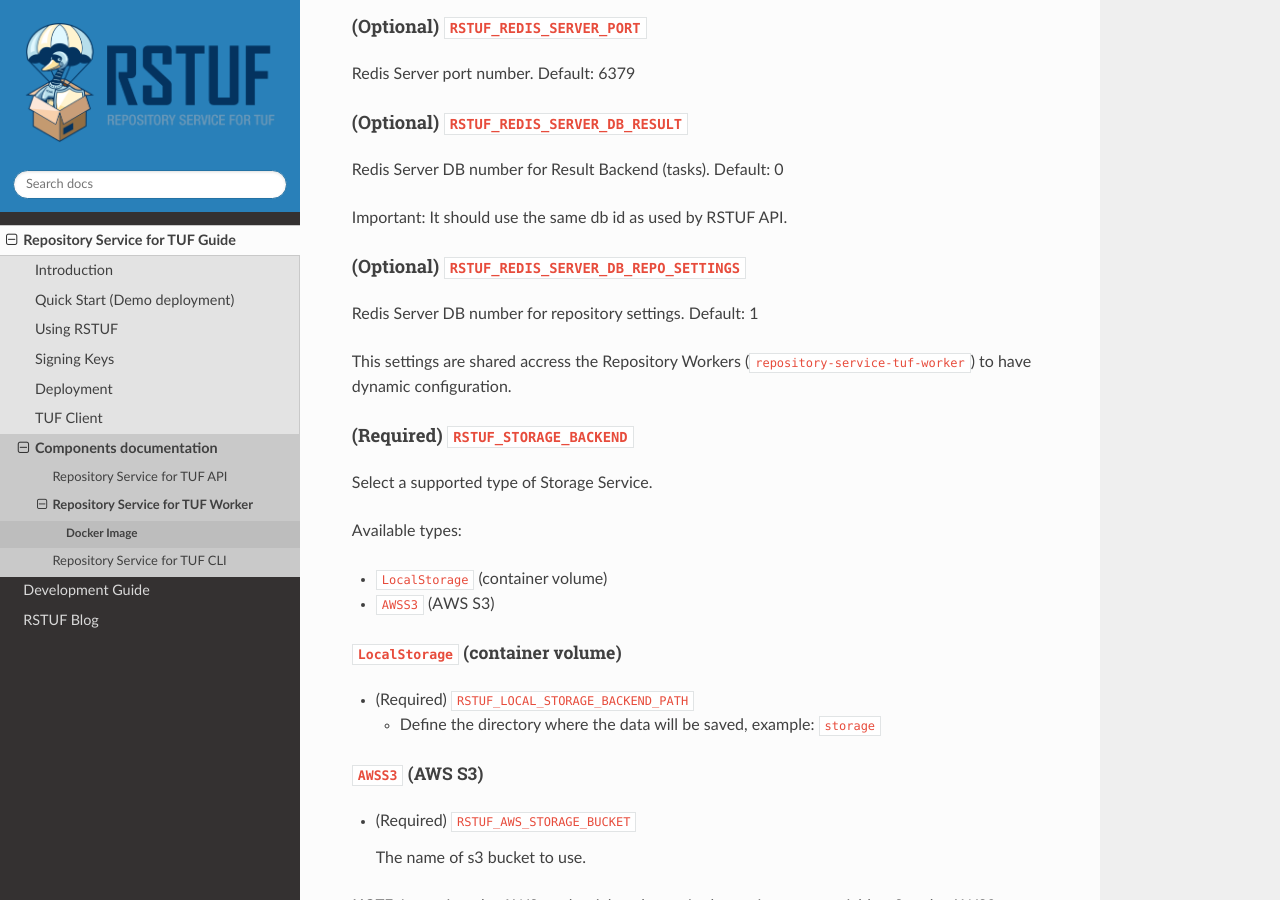
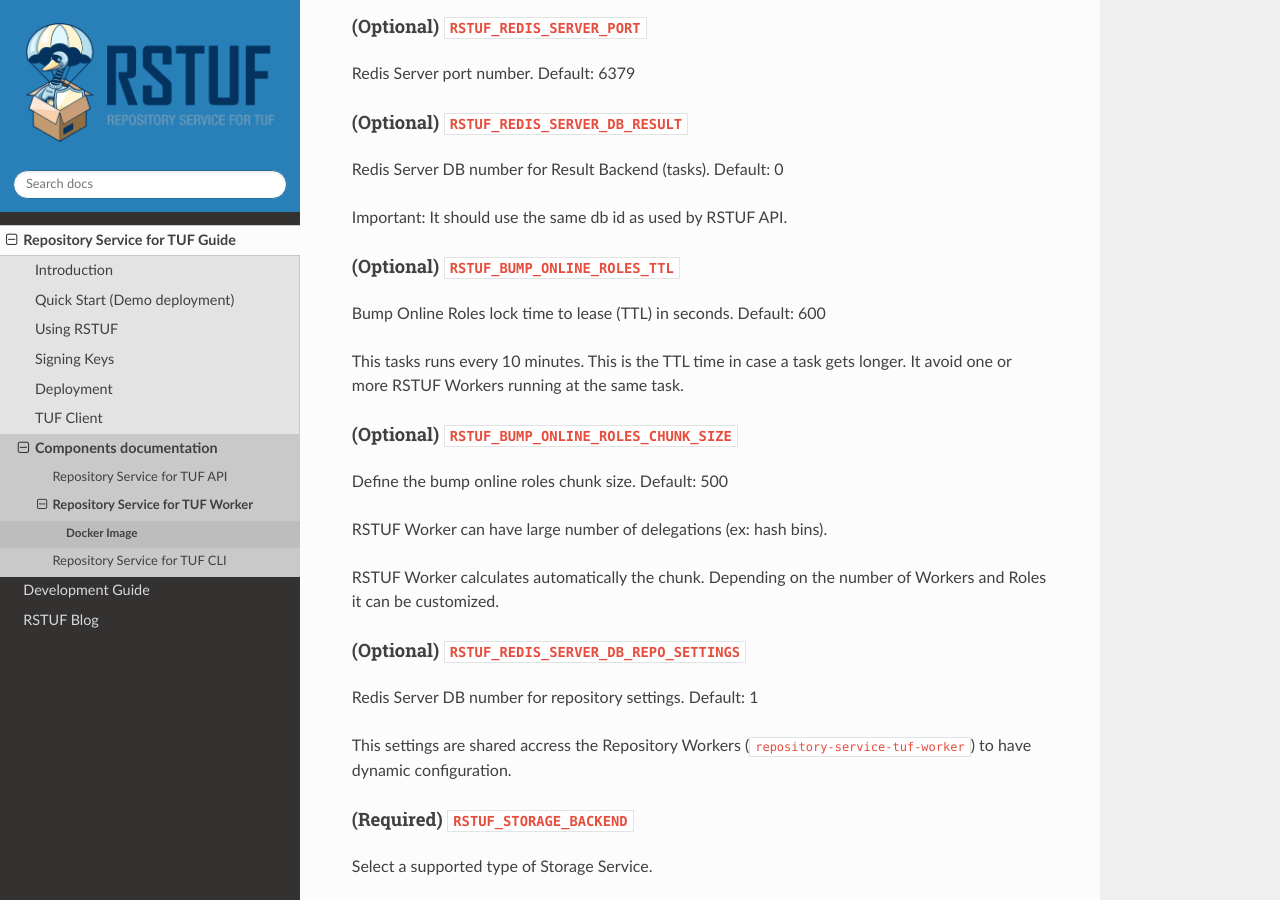
Before and after one commit to repository-service-tuf/repository-service-tuf, a Sphinx documentation site: the page built from docs/source/guide/repository-service-tuf-worker/Docker_README.md, in a window 1280 px wide and 900 px high, scrolled down 2418 px. Built offline with Sphinx 7.4.7 and the Read the Docs theme 3.1.0, drawn with Linux system fonts in a browser that asks for light colours; some of the changed text lies outside the part shown.

Commit message:
umbrella updates: submodules, docs, remove requirements (#864)
* docs: add RSTUF blog and audit announcement (#861)

* docs: add RSTUF blog and audit announcement

Signed-off-by: Kairo Araujo <kairo@dearaujo.nl>

* update roadmap

- https://github.com/repository-service-tuf/repository-service-tuf-cli/pull/805
- https://github.com/repository-service-tuf/repository-service-tuf-cli/pull/696

Signed-off-by: Kairo Araujo <kairo@dearaujo.nl>

---------

Signed-off-by: Kairo Araujo <kairo@dearaujo.nl>

* update submodules

Signed-off-by: Kairo Araujo <kairo@dearaujo.nl>

* docs: update from submodules

Signed-off-by: Kairo Araujo <kairo@dearaujo.nl>

* build: remove requirements and update deps

Signed-off-by: Kairo Araujo <kairo@dearaujo.nl>

* build: remove requirements and update deps

Signed-off-by: Kairo Araujo <kairo@dearaujo.nl>

---------

Signed-off-by: Kairo Araujo <kairo@dearaujo.nl>

```diff
--- a/docker-compose.yml
+++ b/docker-compose.yml
@@ -1,5 +1,3 @@
-version: "3.9"
-
 volumes:
   repository-service-tuf-storage:
   repository-service-tuf-keyvault:
@@ -59,7 +57,7 @@ services:
       - RSTUF_ONLINE_KEY_DIR=/var/opt/repository-service-tuf/key_storage
       - RSTUF_BROKER_SERVER=redis://redis
       - RSTUF_REDIS_SERVER=redis://redis
-      - RSTUF_SQL_SERVER=postgres:secret@postgres:5432
+      - RSTUF_DB_SERVER=postgresql://postgres:secret@postgres:5432
     volumes:
       - repository-service-tuf-storage:/var/opt/repository-service-tuf/storage
       - ./tests/files/key_storage/:/var/opt/repository-service-tuf/key_storage
@@ -72,7 +70,7 @@ services:
     stdin_open: true
 
   rstuf-ft-runner:
-    image: python:3.10-slim-buster
+    image: python:3.13-slim
     command: python -V
     working_dir: /rstuf-runner
     volumes:
--- a/docs/source/guide/repository-service-tuf-worker/Docker_README.md
+++ b/docs/source/guide/repository-service-tuf-worker/Docker_README.md
@@ -113,6 +113,23 @@ Redis Server DB number for Result Backend (tasks). Default: 0
 
 Important: It should use the same db id as used by RSTUF API.
 
+#### (Optional) `RSTUF_BUMP_ONLINE_ROLES_TTL`
+
+Bump Online Roles lock time to lease (TTL) in seconds. Default: 600
+
+This tasks runs every 10 minutes. This is the TTL time in case a task gets
+longer.
+It avoid one or more RSTUF Workers running at the same task.
+
+#### (Optional) `RSTUF_BUMP_ONLINE_ROLES_CHUNK_SIZE`
+
+Define the bump online roles chunk size. Default: 500
+
+RSTUF Worker can have large number of delegations (ex: hash bins).
+
+RSTUF Worker calculates automatically the chunk. Depending on the
+number of Workers and Roles it can be customized.
+
 #### (Optional) `RSTUF_REDIS_SERVER_DB_REPO_SETTINGS`
 
 Redis Server DB number for repository settings. Default: 1
@@ -175,6 +192,13 @@ See the AWS3 Environment Variables section below.
   client automatically constructs the appropriate URL to use when
   communicating with a service.
 
+*  ``RSTUF_AWS_S3_OBJECT_ACL``
+
+  Define the ACL creation to the JSON TUF Metadata in the S3 bucket.
+
+  Default is ``public-read``. See [Boto3 documentation](https://boto3.amazonaws.com/v1/documentation/api/latest/reference/services/s3/client/put_object_acl.html)
+  for all supported Options.
+
 #### (Optional) Google Cloud Environment Variables
 
 *  ``RSTUF_GOOGLE_APPLICATION_CREDENTIALS``
```
Also changed, not shown: requirements.txt (deleted, +0 -92 lines), .readthedocs.yaml, 6 other files.
